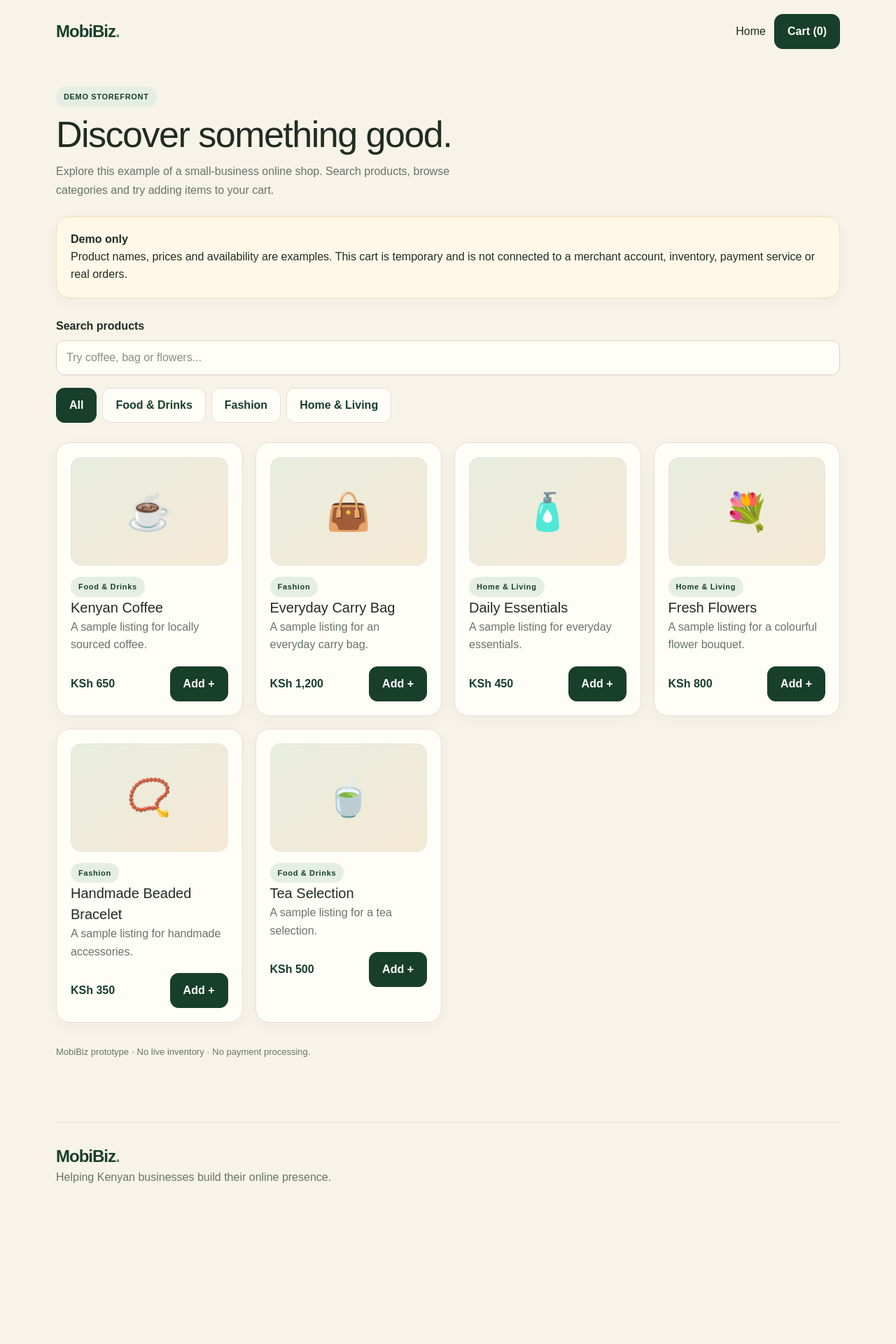
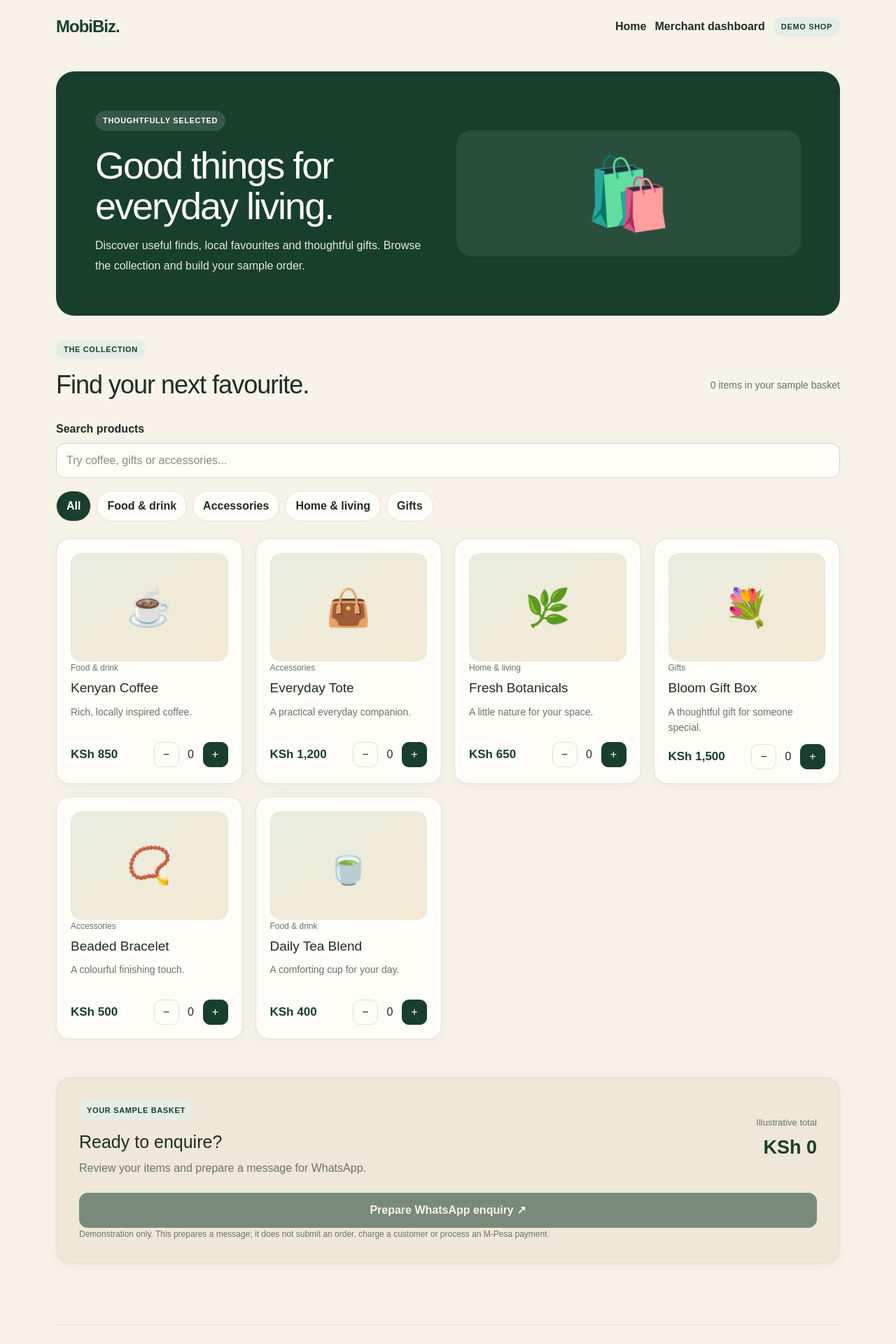
Before and after one commit to tonycreator04-cyber/mobibiz, a Next.js app: page /demo-store in a window 1280 px wide. Shown: the top 1920 px of the page at 70% size. Before the commit the page ends 1724 px from the top, so only its background shows below. Built offline with nearby package versions, Linux system fonts and the light colour scheme.

Commit message:
Update page.tsx

```diff
--- a/src/app/demo-store/page.tsx
+++ b/src/app/demo-store/page.tsx
@@ -1,352 +1,309 @@
-'use client';
 
-import { useMemo, useState } from 'react';
-import Link from 'next/link';
+"use client";
+
+import { useMemo, useState } from "react";
 
 const products = [
-{
-id: 1,
-name: 'Kenyan Coffee',
-price: 650,
-category: 'Food & Drinks',
-icon: '☕',
-description: 'A sample listing for locally sourced coffee.',
-},
-{
-id: 2,
-name: 'Everyday Carry Bag',
-price: 1200,
-category: 'Fashion',
-icon: '👜',
-description: 'A sample listing for an everyday carry bag.',
-},
-{
-id: 3,
-name: 'Daily Essentials',
-price: 450,
-category: 'Home & Living',
-icon: '🧴',
-description: 'A sample listing for everyday essentials.',
-},
-{
-id: 4,
-name: 'Fresh Flowers',
-price: 800,
-category: 'Home & Living',
-icon: '💐',
-description: 'A sample listing for a colourful flower bouquet.',
-},
-{
-id: 5,
-name: 'Handmade Beaded Bracelet',
-price: 350,
-category: 'Fashion',
-icon: '📿',
-description: 'A sample listing for handmade accessories.',
-},
-{
-id: 6,
-name: 'Tea Selection',
-price: 500,
-category: 'Food & Drinks',
-icon: '🍵',
-description: 'A sample listing for a tea selection.',
-},
+  { id: 1, name: "Kenyan Coffee", category: "Food & drink", price: 850, emoji: "☕", description: "Rich, locally inspired coffee." },
+  { id: 2, name: "Everyday Tote", category: "Accessories", price: 1200, emoji: "👜", description: "A practical everyday companion." },
+  { id: 3, name: "Fresh Botanicals", category: "Home & living", price: 650, emoji: "🌿", description: "A little nature for your space." },
+  { id: 4, name: "Bloom Gift Box", category: "Gifts", price: 1500, emoji: "💐", description: "A thoughtful gift for someone special." },
+  { id: 5, name: "Beaded Bracelet", category: "Accessories", price: 500, emoji: "📿", description: "A colourful finishing touch." },
+  { id: 6, name: "Daily Tea Blend", category: "Food & drink", price: 400, emoji: "🍵", description: "A comforting cup for your day." },
 ];
 
-const categories = ['All', 'Food & Drinks', 'Fashion', 'Home & Living'];
+const categories = ["All", "Food & drink", "Accessories", "Home & living", "Gifts"];
 
 export default function DemoStorePage() {
-const [search, setSearch] = useState('');
-const [category, setCategory] = useState('All');
+  const [search, setSearch] = useState("");
+  const [category, setCategory] = useState("All");
   const [cart, setCart] = useState<Record<number, number>>({});
-const [showCart, setShowCart] = useState(false);
 
-const filteredProducts = useMemo(() => {
+  const visibleProducts = useMemo(() => {
+    const term = search.trim().toLowerCase();
+
     return products.filter((product) => {
       const matchesCategory =
-category === 'All' || product.category === category;
-const matchesSearch = product.name
-.toLowerCase()
-.includes(search.trim().toLowerCase());
+        category === "All" || product.category === category;
+      const matchesSearch =
+        product.name.toLowerCase().includes(term) ||
+        product.description.toLowerCase().includes(term);
 
       return matchesCategory && matchesSearch;
     });
-
   }, [search, category]);
 
-const cartItems = products.filter((product) => (cart[product.id] ?? 0) > 0);
-
-const itemCount = Object.values(cart).reduce(
-(total, quantity) => total + quantity,
-0,
+  const quantity = Object.values(cart).reduce(
+    (total, count) => total + count,
+    0
   );
 
   const total = products.reduce(
-(sum, product) => sum + product.price * (cart[product.id] ?? 0),
-0,
+    (sum, product) => sum + product.price * (cart[product.id] || 0),
+    0
   );
-
-function addToCart(id: number) {
-setCart((current) => ({
-...current,
-[id]: (current[id] ?? 0) + 1,
-}));
-}
 
   function changeQuantity(id: number, change: number) {
     setCart((current) => {
-const nextQuantity = (current[id] ?? 0) + change;
-const next = { ...current };
+      const next = Math.max(0, (current[id] || 0) + change);
+      const updated = { ...current };
 
-  if (nextQuantity <= 0) {
-    delete next[id];
+      if (next === 0) {
+        delete updated[id];
       } else {
-    next[id] = nextQuantity;
+        updated[id] = next;
       }
 
-  return next;
+      return updated;
     });
-
   }
 
-function prepareWhatsAppMessage() {
-const lines = cartItems.map((product) => {
-const quantity = cart[product.id] ?? 0;
-return "${product.name} x ${quantity} — KSh ${(product.price * quantity).toLocaleString('en-KE')}";
-});
+  function checkoutWhatsApp() {
+    const lines = products
+      .filter((product) => (cart[product.id] || 0) > 0)
+      .map(
+        (product) =>
+          `${product.name} x ${cart[product.id]} — KSh ${(
+            product.price * cart[product.id]
+          ).toLocaleString("en-KE")}`
+      );
+
+    if (lines.length === 0) return;
 
     const message = [
-  'Hello! I am enquiring about these sample items from the MobiBiz demo store:',
-  '',
+      "Hello! I would like to enquire about these items:",
+      "",
       ...lines,
-  '',
-  `Illustrative total: KSh ${total.toLocaleString('en-KE')}`,
-  '',
-  'Please confirm actual availability and prices.',
-].join('\n');
+      "",
+      `Illustrative total: KSh ${total.toLocaleString("en-KE")}`,
+      "",
+      "Please confirm availability and delivery details.",
+    ].join("\n");
 
-return `https://wa.me/?text=${encodeURIComponent(message)}`;
-
+    window.open(
+      `https://wa.me/?text=${encodeURIComponent(message)}`,
+      "_blank",
+      "noopener,noreferrer"
+    );
   }
 
   return (
-<main>
-<header className="container nav">
-<Link className="logo" href="/">
-MobiBiz<span style={{ color: 'var(--teal)' }}>.</span>
-</Link>
-
-    <div style={{ display: 'flex', gap: 12, alignItems: 'center' }}>
-      <Link href="/">Home</Link>
-      <button
-        className="btn"
-        type="button"
-        onClick={() => setShowCart(!showCart)}
-        aria-expanded={showCart}
-      >
-        Cart ({itemCount})
-      </button>
+    <main style={{ minHeight: "100vh", background: "var(--paper)" }}>
+      <header className="container">
+        <nav className="nav">
+          <a className="logo" href="/">MobiBiz.</a>
+          <div style={{ display: "flex", alignItems: "center", gap: 12, flexWrap: "wrap" }}>
+            <a href="/" style={{ fontWeight: 600 }}>Home</a>
+            <a href="/dashboard" style={{ fontWeight: 600 }}>Merchant dashboard</a>
+            <span className="pill">DEMO SHOP</span>
           </div>
+        </nav>
       </header>
 
-  <section className="container section">
-    <span className="pill">DEMO STOREFRONT</span>
-    <h1 style={{ fontSize: 'clamp(34px, 6vw, 52px)', letterSpacing: '-1.5px' }}>
-      Discover something good.
-    </h1>
-    <p className="muted" style={{ maxWidth: 600, lineHeight: 1.7 }}>
-      Explore this example of a small-business online shop. Search products,
-      browse categories and try adding items to your cart.
-    </p>
-
+      <section className="container" style={{ paddingTop: 26 }}>
         <div
-      className="card"
           style={{
-        marginTop: 24,
-        background: '#fff8e8',
-        borderColor: '#f0dfb7',
+            padding: "clamp(26px, 6vw, 56px)",
+            borderRadius: 26,
+            background: "var(--green)",
+            color: "var(--surface)",
+            display: "grid",
+            gridTemplateColumns: "repeat(auto-fit, minmax(min(100%, 250px), 1fr))",
+            alignItems: "center",
+            gap: 24,
           }}
         >
-      <strong>Demo only</strong>
-      <p style={{ marginBottom: 0, lineHeight: 1.6 }}>
-        Product names, prices and availability are examples. This cart is
-        temporary and is not connected to a merchant account, inventory,
-        payment service or real orders.
+          <div>
+            <span
+              className="pill"
+              style={{ background: "rgba(255,255,255,0.13)", color: "white" }}
+            >
+              THOUGHTFULLY SELECTED
+            </span>
+            <h1 style={{ fontSize: "clamp(34px, 6vw, 54px)", lineHeight: 1.08, letterSpacing: "-2px", margin: "20px 0 14px" }}>
+              Good things for everyday living.
+            </h1>
+            <p style={{ color: "#e0e9df", lineHeight: 1.8, maxWidth: 480 }}>
+              Discover useful finds, local favourites and thoughtful gifts.
+              Browse the collection and build your sample order.
             </p>
           </div>
+          <div
+            aria-hidden="true"
+            style={{
+              minHeight: 180,
+              display: "grid",
+              placeItems: "center",
+              borderRadius: 22,
+              background: "rgba(255,255,255,0.08)",
+              fontSize: "clamp(65px, 12vw, 100px)",
+            }}
+          >
+            🛍️
+          </div>
+        </div>
+      </section>
 
-    <label
-      htmlFor="product-search"
-      style={{ display: 'block', fontWeight: 700, marginTop: 28, marginBottom: 8 }}
-    >
+      <section className="container section">
+        <div style={{ marginBottom: 24 }}>
+          <span className="pill">THE COLLECTION</span>
+          <div className="rowline" style={{ flexWrap: "wrap", marginTop: 10 }}>
+            <h2 style={{ fontSize: "clamp(26px, 4vw, 36px)", margin: 0, letterSpacing: "-1px" }}>
+              Find your next favourite.
+            </h2>
+            <span className="muted" style={{ fontSize: 14 }}>
+              {quantity} {quantity === 1 ? "item" : "items"} in your sample basket
+            </span>
+          </div>
+        </div>
+
+        <label style={{ display: "block", marginBottom: 18 }}>
+          <span style={{ display: "block", fontWeight: 700, marginBottom: 8 }}>
             Search products
-    </label>
+          </span>
           <input
-      id="product-search"
             className="field"
             type="search"
-      placeholder="Try coffee, bag or flowers..."
+            placeholder="Try coffee, gifts or accessories..."
             value={search}
             onChange={(event) => setSearch(event.target.value)}
           />
+        </label>
 
-    <div
-      aria-label="Product categories"
-      style={{
-        display: 'flex',
-        flexWrap: 'wrap',
-        gap: 8,
-        margin: '18px 0 28px',
-      }}
-    >
+        <div style={{ display: "flex", gap: 8, flexWrap: "wrap", marginBottom: 24 }}>
           {categories.map((item) => (
             <button
               key={item}
               type="button"
-          className={category === item ? 'btn' : 'btn secondary'}
               onClick={() => setCategory(item)}
               aria-pressed={category === item}
+              style={{
+                minHeight: 40,
+                padding: "9px 14px",
+                borderRadius: 999,
+                border: "1px solid var(--line)",
+                background: category === item ? "var(--green)" : "var(--surface)",
+                color: category === item ? "white" : "var(--ink)",
+                fontWeight: 700,
+                cursor: "pointer",
+              }}
             >
               {item}
             </button>
           ))}
         </div>
 
-    {showCart && (
-      <section
-        className="card stack"
-        aria-label="Shopping cart"
-        style={{ marginBottom: 28 }}
-      >
-        <div className="rowline">
-          <h2 style={{ margin: 0 }}>Your cart</h2>
+        <div className="grid-products">
+          {visibleProducts.map((product) => (
+            <article className="card" key={product.id}>
+              <div className="product-art" aria-hidden="true">
+                {product.emoji}
+              </div>
+              <p className="muted" style={{ fontSize: 12, marginBottom: 6 }}>
+                {product.category}
+              </p>
+              <h3 style={{ margin: "0 0 8px", fontSize: 19 }}>{product.name}</h3>
+              <p className="muted" style={{ fontSize: 14, lineHeight: 1.6, minHeight: 42 }}>
+                {product.description}
+              </p>
+              <div className="rowline" style={{ marginTop: 12, flexWrap: "wrap" }}>
+                <strong style={{ color: "var(--green)", fontSize: 17 }}>
+                  KSh {product.price.toLocaleString("en-KE")}
+                </strong>
+                <div style={{ display: "flex", alignItems: "center", gap: 10 }}>
                   <button
-            className="btn secondary"
                     type="button"
-            onClick={() => setShowCart(false)}
-          >
-            Close
-          </button>
-        </div>
-
-        {cartItems.length === 0 ? (
-          <p className="muted">Your cart is empty. Add a sample product to begin.</p>
-        ) : (
-          <>
-            {cartItems.map((product) => (
-              <div className="rowline" key={product.id}>
-                <div>
-                  <strong>{product.name}</strong>
-                  <p className="muted" style={{ margin: '4px 0' }}>
-                    KSh {(product.price * (cart[product.id] ?? 0)).toLocaleString('en-KE')}
-                  </p>
-                </div>
-
-                <div style={{ display: 'flex', gap: 8, alignItems: 'center' }}>
-                  <button
-                    className="btn secondary"
-                    type="button"
+                    aria-label={`Remove one ${product.name}`}
                     onClick={() => changeQuantity(product.id, -1)}
-                    aria-label={`Remove one ${product.name}`}
+                    disabled={!cart[product.id]}
+                    style={{ width: 36, height: 36, borderRadius: 10, border: "1px solid var(--line)", background: "var(--surface)", cursor: "pointer" }}
                   >
                     −
                   </button>
-                  <span>{cart[product.id]}</span>
+                  <span style={{ minWidth: 14, textAlign: "center" }}>
+                    {cart[product.id] || 0}
+                  </span>
                   <button
-                    className="btn secondary"
                     type="button"
-                    onClick={() => addToCart(product.id)}
                     aria-label={`Add one ${product.name}`}
+                    onClick={() => changeQuantity(product.id, 1)}
+                    style={{ width: 36, height: 36, borderRadius: 10, border: "1px solid var(--green)", background: "var(--green)", color: "white", cursor: "pointer" }}
                   >
                     +
                   </button>
                 </div>
               </div>
-            ))}
-
-            <div className="rowline">
-              <strong>Illustrative total</strong>
-              <strong>KSh {total.toLocaleString('en-KE')}</strong>
-            </div>
-
-            <a
-              className="btn"
-              href={prepareWhatsAppMessage()}
-              target="_blank"
-              rel="noopener noreferrer"
-            >
-              Prepare WhatsApp enquiry
-            </a>
-            <p className="muted" style={{ fontSize: 13 }}>
-              This opens WhatsApp with a draft message. It does not place
-              an order or take payment.
-            </p>
-          </>
-        )}
-      </section>
-    )}
-
-    <div className="grid-products">
-      {filteredProducts.map((product) => (
-        <article className="card" key={product.id}>
-          <div className="product-art" aria-hidden="true">
-            {product.icon}
-          </div>
-          <span className="pill" style={{ marginTop: 16 }}>
-            {product.category}
-          </span>
-          <h2 style={{ fontSize: 20 }}>{product.name}</h2>
-          <p className="muted" style={{ lineHeight: 1.6 }}>
-            {product.description}
-          </p>
-          <div className="rowline" style={{ marginTop: 18 }}>
-            <strong style={{ color: 'var(--green)' }}>
-              KSh {product.price.toLocaleString('en-KE')}
-            </strong>
-            <button
-              className="btn"
-              type="button"
-              onClick={() => addToCart(product.id)}
-            >
-              Add +
-            </button>
-          </div>
             </article>
           ))}
         </div>
 
-    {filteredProducts.length === 0 && (
-      <div className="card" style={{ marginTop: 20 }}>
-        <h2>No matching products</h2>
-        <p className="muted">
-          Try a different search or select another category.
-        </p>
+        {visibleProducts.length === 0 && (
+          <div className="card" style={{ textAlign: "center", marginTop: 18 }}>
+            <p>No products match that search.</p>
             <button
               className="btn secondary"
               type="button"
               onClick={() => {
-            setSearch('');
-            setCategory('All');
+                setSearch("");
+                setCategory("All");
               }}
             >
               Clear filters
             </button>
           </div>
         )}
+      </section>
 
-    <p className="muted" style={{ marginTop: 32, fontSize: 13 }}>
-      MobiBiz prototype · No live inventory · No payment processing.
+      <section className="container" style={{ paddingBottom: 50 }}>
+        <div
+          className="card"
+          style={{
+            background: "var(--cream)",
+            padding: "clamp(20px, 4vw, 32px)",
+          }}
+        >
+          <div className="rowline" style={{ flexWrap: "wrap" }}>
+            <div>
+              <span className="pill">YOUR SAMPLE BASKET</span>
+              <h2 style={{ margin: "12px 0 6px", fontSize: 25 }}>Ready to enquire?</h2>
+              <p className="muted" style={{ margin: 0, lineHeight: 1.6 }}>
+                Review your items and prepare a message for WhatsApp.
               </p>
+            </div>
+            <div style={{ textAlign: "right" }}>
+              <div className="muted" style={{ fontSize: 13 }}>Illustrative total</div>
+              <strong style={{ display: "block", fontSize: 27, color: "var(--green)", marginTop: 5 }}>
+                KSh {total.toLocaleString("en-KE")}
+              </strong>
+            </div>
+          </div>
+
+          <button
+            className="btn"
+            type="button"
+            onClick={checkoutWhatsApp}
+            disabled={quantity === 0}
+            style={{ marginTop: 22, width: "100%", opacity: quantity === 0 ? 0.55 : 1 }}
+          >
+            Prepare WhatsApp enquiry ↗
+          </button>
+
+          <p className="muted" style={{ fontSize: 12, lineHeight: 1.6, marginBottom: 0 }}>
+            Demonstration only. This prepares a message; it does not submit an order,
+            charge a customer or process an M-Pesa payment.
+          </p>
+        </div>
       </section>
 
       <footer className="container footer">
-    <Link className="logo" href="/">
-      MobiBiz<span style={{ color: 'var(--teal)' }}>.</span>
-    </Link>
-    <p>Helping Kenyan businesses build their online presence.</p>
+        <div className="rowline" style={{ flexWrap: "wrap" }}>
+          <a className="logo" href="/">MobiBiz.</a>
+          <a href="/" style={{ fontWeight: 600 }}>Back to home ↑</a>
+        </div>
+        <p style={{ fontSize: 13, lineHeight: 1.7 }}>
+          Demo storefront · Sample products and prices · Live payments disabled
+        </p>
       </footer>
     </main>
-
   );
 }
```
Lines whose indentation alone changed are shown as unchanged.
